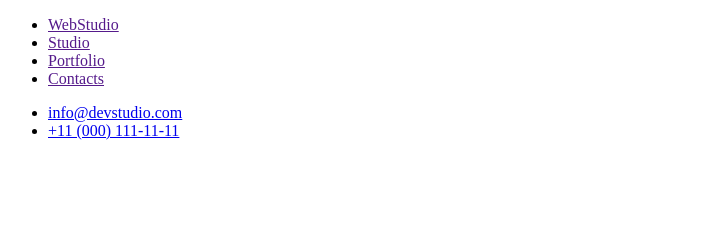
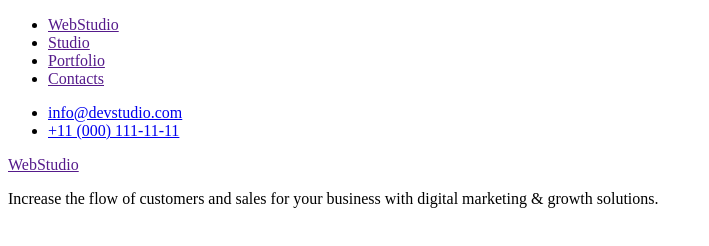
Before and after one commit to olgasergeenko95/goit-markup-hw-01, a plain HTML site: page images/portfolio.html in a window 1280 px wide. Shown: the whole page, without its empty margins (0-709 px from the left). Drawn offline with Linux system fonts and the light colour scheme.

Commit message:
delated folder

```diff
--- a/images/portfolio.html
+++ b/images/portfolio.html
@@ -1,13 +1,14 @@
 <!DOCTYPE html>
 <html lang="en">
   <head>
-    <meta charset="UTF-8">
-    <meta http-equiv="X-UA-Compatible" content="IE=edge">
-    <meta name="viewport" content="width=device-width, initial-scale=1.0">
+    <meta charset="UTF-8" />
+    <meta http-equiv="X-UA-Compatible" content="IE=edge" />
+    <meta name="viewport" content="width=device-width, initial-scale=1.0" />
     <title>Webstudio</title>
   </head>
   <body>
-    <header> <nav>
+    <header>
+      <nav>
         <ul>
           <li>
             <a href="">WebStudio</a>
@@ -28,9 +29,16 @@
           <a href="mailto:info@devstudio.com">info@devstudio.com</a>
         </li>
         <li><a href="tel:+11(000)1111111">+11 (000) 111-11-11</a></li>
-        </ul></header>
+      </ul>
+    </header>
     <footer>
-
+      <a href="">
+        <p>WebStudio</p>
+      </a>
+      <p>
+        Increase the flow of customers and sales for your business with digital
+        marketing & growth solutions.
+      </p>
     </footer>
   </body>
 </html>
```
Also changed, not shown: imges/Rectangle 71.png (deleted), imges/Rectangle 71f.png (deleted), imges/img.png (deleted), imges/img1.png (deleted), imges/img2.png (deleted), imges/img3.png (deleted), imges/img4.png (deleted). Lines whose indentation alone changed are shown as unchanged.
